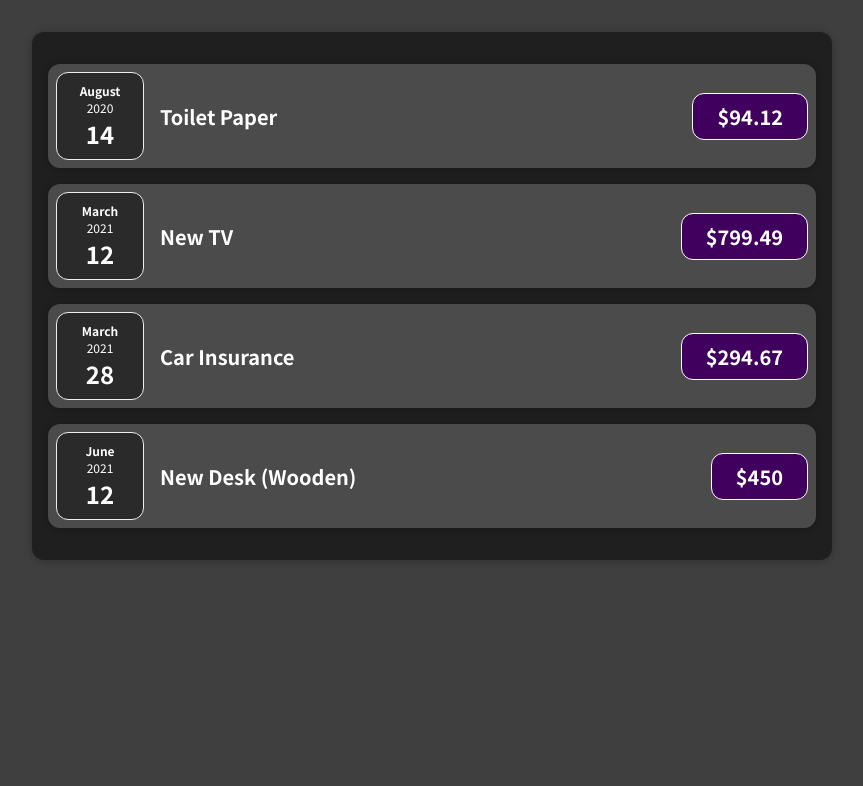
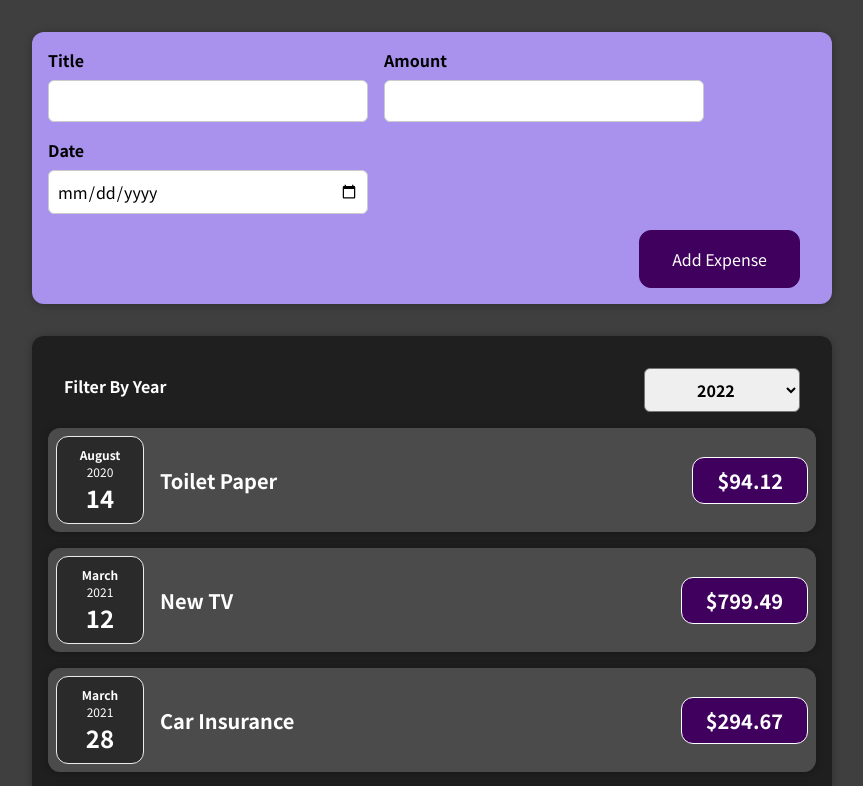
Before and after one commit to errollin/styled-components-react-basic, a React (Create React App) app: page / in a window 1280 px wide. Shown: the top 786 px of the page, without its empty margins (208-1071 px from the left). Built offline with nearby package versions, Linux system fonts and the light colour scheme.

Commit message:
Add ExpenseForm, NewExpense and ExpensesFilter components

```diff
--- a/src/App.tsx
+++ b/src/App.tsx
@@ -1,10 +1,11 @@
-import React from 'react';
+import React, { useState } from 'react';
 
 import { createGlobalStyle } from 'styled-components';
 
-import { DUMMY_EXPENSES } from 'data/expenses';
+import { DUMMY_EXPENSES } from 'data';
 import { Expense } from 'models';
 import Expenses from 'components/Expenses/Expenses';
+import NewExpense from 'components/NewExpense/NewExpense';
 
 const GlobalStyle = createGlobalStyle`
   * {
@@ -20,12 +21,18 @@ const GlobalStyle = createGlobalStyle`
 `;
 
 const App = () => {
+  const [expenses, setExpenses] = useState<Array<Expense>>(DUMMY_EXPENSES);
 
-  const expenses: Array<Expense> = DUMMY_EXPENSES;
+  const handleAddExpense = (expense: Expense) => {
+    setExpenses((prevSatate) => {
+      return [expense, ...prevSatate];
+    });
+  };
 
   return (
     <React.Fragment>
       <GlobalStyle />
+      <NewExpense onAddExpense={handleAddExpense} />
       <Expenses expenses={expenses} />
     </React.Fragment>
   );
--- /dev/null
+++ b/src/components/Expenses/ExpenseFilter/ExpenseFilter.tsx
@@ -0,0 +1,65 @@
+import React from 'react';
+
+import styled from 'styled-components';
+
+import { Year } from 'models';
+import { DUMMY_YEAR_OPTIONS } from 'data';
+
+type Props = {
+  selected: string;
+  onFilterChange: Function;
+};
+
+const FilterWrapper = styled.div`
+  color: white;
+  padding: 0 1rem;
+`;
+
+const FilterControl = styled.div`
+  display: flex;
+  width: 100%;
+  align-items: center;
+  justify-content: space-between;
+  margin: 1rem 0;
+`;
+
+const Label = styled.label`
+  font-weight: bold;
+  margin-bottom: 0.5rem;
+`;
+
+const Select = styled.select`
+  font: inherit;
+  padding: 0.5rem 3rem;
+  font-weight: bold;
+  border-radius: 6px;
+`;
+
+const Option = styled.option``;
+
+const ExpenseFilter = (props: Props) => {
+  const years: Array<Year> = DUMMY_YEAR_OPTIONS;
+
+  const handleChangeFilter: React.ChangeEventHandler = (event: any) => {
+    props.onFilterChange(event.target.value);
+  };
+
+  return (
+    <FilterWrapper>
+      <FilterControl>
+        <Label htmlFor='year'>Filter By Year</Label>
+        <Select id='year' value={props.selected} onChange={handleChangeFilter}>
+          {years.map((item, index) => {
+            return (
+              <Option key={index} value={item.value}>
+                {item.label}
+              </Option>
+            );
+          })}
+        </Select>
+      </FilterControl>
+    </FilterWrapper>
+  );
+};
+
+export default ExpenseFilter;
--- a/src/components/Expenses/Expenses.tsx
+++ b/src/components/Expenses/Expenses.tsx
@@ -1,10 +1,11 @@
-import React from 'react';
+import React, { useState } from 'react';
 
 import styled from 'styled-components';
 
 import { Expense } from 'models';
 import Card from 'components/common/Card/Card';
 import ExpenseList from 'components/Expenses/ExpenseList/ExpenseList';
+import ExpenseFilter from 'components/Expenses/ExpenseFilter/ExpenseFilter';
 
 type Props = {
   expenses: Array<Expense>;
@@ -19,8 +20,18 @@ const ExpensesWrapper = styled(Card)`
 `;
 
 const Expenses = (props: Props) => {
+  const [filteredYear, setFilteredYear] = useState('2022');
+
+  const handleFilterChange = (selectedYear: any) => {
+    setFilteredYear(selectedYear);
+  };
+
   return (
     <ExpensesWrapper>
+      <ExpenseFilter
+        selected={filteredYear}
+        onFilterChange={handleFilterChange}
+      />
       <ExpenseList expenses={props.expenses} />
     </ExpensesWrapper>
   );
--- /dev/null
+++ b/src/components/NewExpense/ExpenseForm/ExpenseForm.tsx
@@ -0,0 +1,159 @@
+import React, { useState } from 'react';
+
+import styled from 'styled-components';
+
+import { Expense } from 'models';
+
+type Props = {
+  onSaveExpenseData: Function;
+};
+
+const FormControls = styled.div`
+  display: flex;
+  flex-wrap: wrap;
+  gap: 1rem;
+  margin-bottom: 1rem;
+  text-align: left;
+`;
+
+const FormControl = styled.div``;
+
+const FormActions = styled.div`
+  text-align: right;
+`;
+
+const Form = styled.form``;
+
+const Label = styled.label`
+  font-weight: bold;
+  margin-bottom: 0.5rem;
+  display: block;
+`;
+
+const Input = styled.input`
+  font: inherit;
+  padding: 0.5rem;
+  border-radius: 6px;
+  border: 1px solid #ccc;
+  width: 20rem;
+  max-width: 100%;
+`;
+
+const Button = styled.button`
+  font: inherit;
+  cursor: pointer;
+  padding: 1rem 2rem;
+  border: 1px solid #40005d;
+  background-color: #40005d;
+  color: white;
+  border-radius: 12px;
+  margin-right: 1rem;
+
+  &:hover,
+  &:active {
+    background-color: #510674;
+    border-color: #510674;
+  }
+
+  &.alternative {
+    color: #220131;
+    border-color: transparent;
+    background-color: transparent;
+
+    &:hover,
+    &:active {
+      background-color: #ddb3f8;
+    }
+  }
+`;
+
+const ExpenseForm = (props: Props) => {
+  const [enteredTitle, setEnteredTitle] = useState('');
+  const [enteredAmount, setEnteredAmount] = useState('');
+  const [enteredDate, setEnteredDate] = useState('');
+
+  // const [userInput, setUserInput] = useState({
+  //   enteredTitle: '',
+  //   enteredAmount: '',
+  //   enteredDate: '',
+  // });
+
+  const handleChangeTitle: React.ChangeEventHandler = (event: any) => {
+    setEnteredTitle(event.target.value);
+    // setUserInput((prevState) => {
+    //   return { ...prevState, enteredTtile: event.target.value };
+    // });
+  };
+
+  const handleChangeAmount: React.ChangeEventHandler = (event: any) => {
+    setEnteredAmount(event.target.value);
+    // setUserInput((prevState) => {
+    //   return { ...prevState, enteredAmount: event.target.value };
+    // });
+  };
+
+  const handleChangeDate: React.ChangeEventHandler = (event: any) => {
+    setEnteredDate(event.target.value);
+    // setUserInput((prevState) => {
+    //   return { ...prevState, enteredDate: event.target.value };
+    // });
+  };
+
+  const onSubmit: React.FormEventHandler = (event: any) => {
+    event.preventDefault();
+
+    const expenseData: Expense = {
+      title: enteredTitle,
+      amount: +enteredAmount,
+      date: new Date(enteredDate),
+    };
+
+    props.onSaveExpenseData(expenseData);
+    setEnteredTitle('');
+    setEnteredAmount('');
+    setEnteredDate('');
+  };
+
+  return (
+    <Form onSubmit={onSubmit}>
+      <FormControls>
+        <FormControl>
+          <Label htmlFor='title'>Title</Label>
+          <Input
+            id='title'
+            type='text'
+            value={enteredTitle}
+            onChange={handleChangeTitle}
+          />
+        </FormControl>
+        <FormControl>
+          <Label htmlFor='amount'>Amount</Label>
+          <Input
+            id='amount'
+            type='number'
+            min='0.01'
+            step='0.01'
+            value={enteredAmount}
+            onChange={handleChangeAmount}
+          />
+        </FormControl>
+        <FormControl>
+          <Label htmlFor='date'>Date</Label>
+          <Input
+            id='date'
+            type='date'
+            min='2022-01-01'
+            max='2023-12-31'
+            value={enteredDate}
+            onChange={handleChangeDate}
+          />
+        </FormControl>
+      </FormControls>
+      <FormActions>
+        <Button type='submit'>Add Expense</Button>
+      </FormActions>
+    </Form>
+  );
+};
+
+export default ExpenseForm;
--- /dev/null
+++ b/src/components/NewExpense/NewExpense.tsx
@@ -0,0 +1,39 @@
+import React from 'react';
+
+import styled from 'styled-components';
+
+import { Expense } from 'models';
+
+import Card from 'components/common/Card/Card';
+import ExpenseForm from 'components/NewExpense/ExpenseForm/ExpenseForm';
+
+type Props = {
+  onAddExpense: Function;
+};
+
+const NewExpenseWrapper = styled(Card)`
+  background-color: #a892ee;
+  padding: 1rem;
+  margin: 2rem auto;
+  width: 50rem;
+  max-width: 95%;
+  text-align: center;
+`;
+
+const NewExpense = (props: Props) => {
+  const handleSaveExpenseData = (enteredExpenseData: Expense) => {
+    const expenseData: Expense = {
+      ...enteredExpenseData,
+      id: Math.random().toString(),
+    };
+    props.onAddExpense(expenseData);
+  };
+
+  return (
+    <NewExpenseWrapper>
+      <ExpenseForm onSaveExpenseData={handleSaveExpenseData} />
+    </NewExpenseWrapper>
+  );
+};
+
+export default NewExpense;
```
